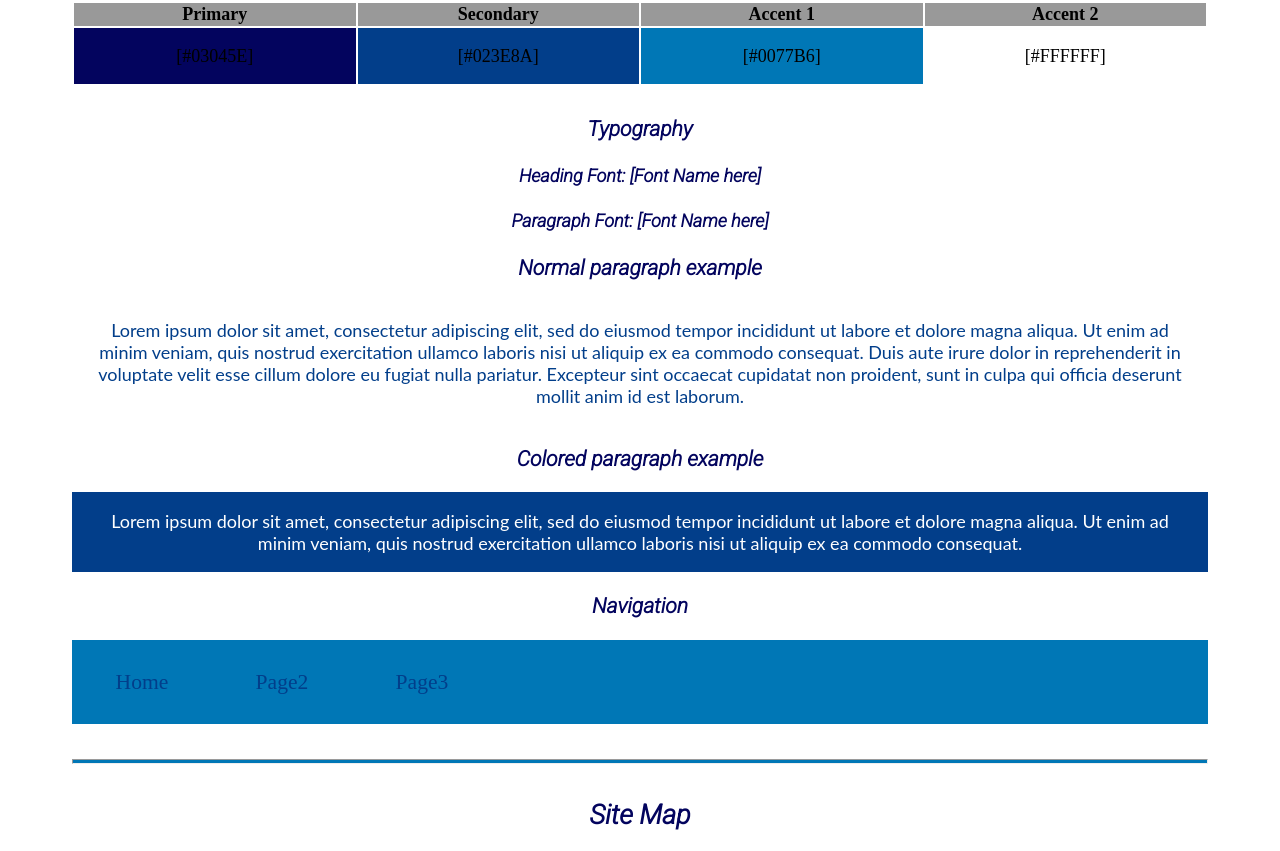
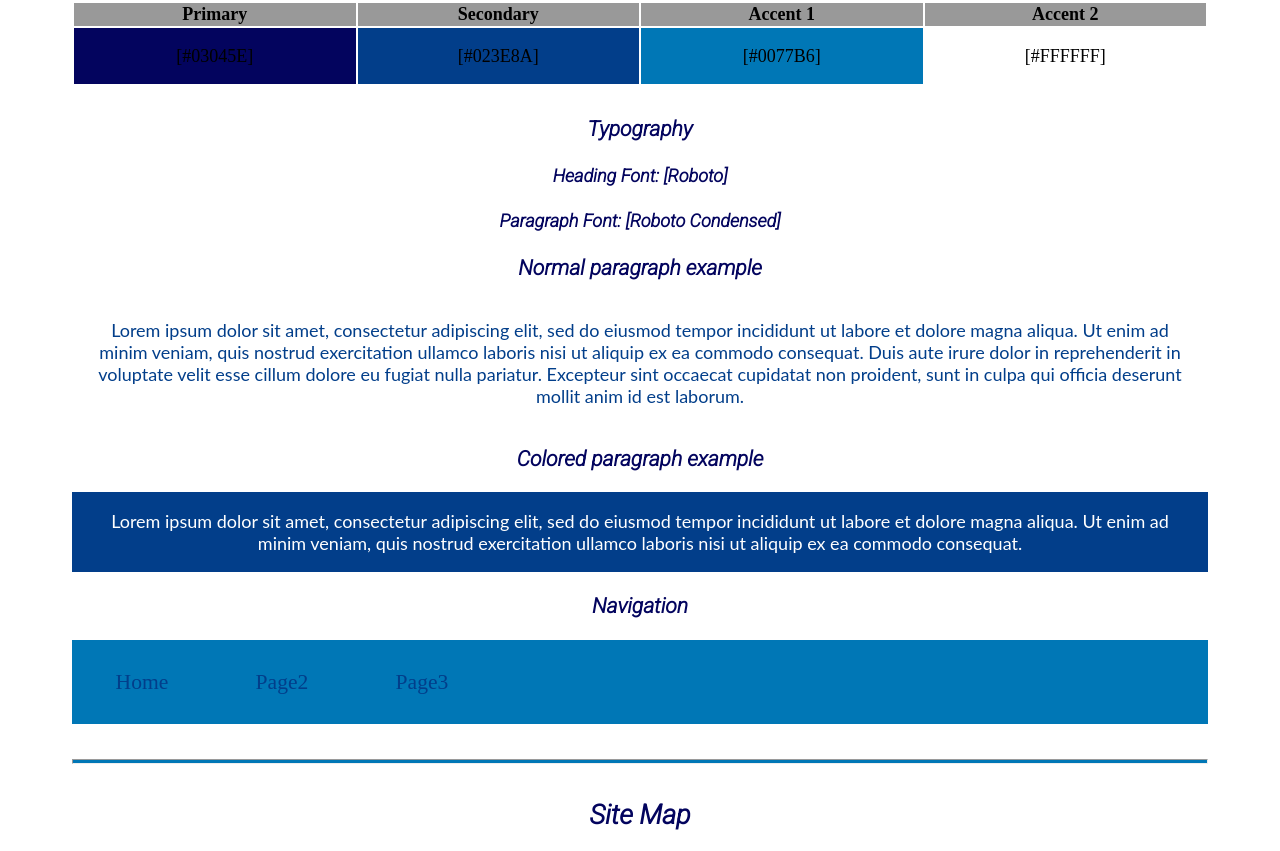
Before and after one commit to ricardoax/WDD-130, a plain HTML site: page finance4u/site-plan.html in a window 1280 px wide. Shown: the part 1566-2417 px from the top of the page. Drawn offline with Linux system fonts and the light colour scheme.

Commit message:
roboto actualziation

```diff
--- a/finance4u/site-plan.html
+++ b/finance4u/site-plan.html
@@ -62,10 +62,10 @@
       <!-- Choose a font for your paragraphs (body copy) and headlines. What font(s) have you chosen? Why did you choose what you did?  Make sure to review the list of web safe fonts at W3Schools.org as a starting point.  Think also about which of your colors above you might use for background and font colors. -->
 
       <h4>
-        Heading Font: [Font Name here]  <!-- change this -->
+        Heading Font: [Roboto]  <!-- change this -->
       </h4>
       <h4>
-        Paragraph Font: [Font Name here]  <!-- change this -->
+        Paragraph Font: [Roboto Condensed]  <!-- change this -->
       </h4>
       <h3>
         Normal paragraph example
--- a/finance4u/styles/site-plan.css
+++ b/finance4u/styles/site-plan.css
@@ -2,7 +2,7 @@
 Any spaces in your font name should be replaced with a +.
 Fonts are separated by a | */
 @import url('https://fonts.googleapis.com/css2?family=Roboto:ital,wght@1,300&display=swap');
-
+@import url('https://fonts.googleapis.com/css2?family=Roboto+Condensed:wght@200&family=Roboto:ital,wght@1,300&display=swap');
 :root {
   /* change the values below to your colors from your palette */
   --primary-color: #03045E   ;
```
